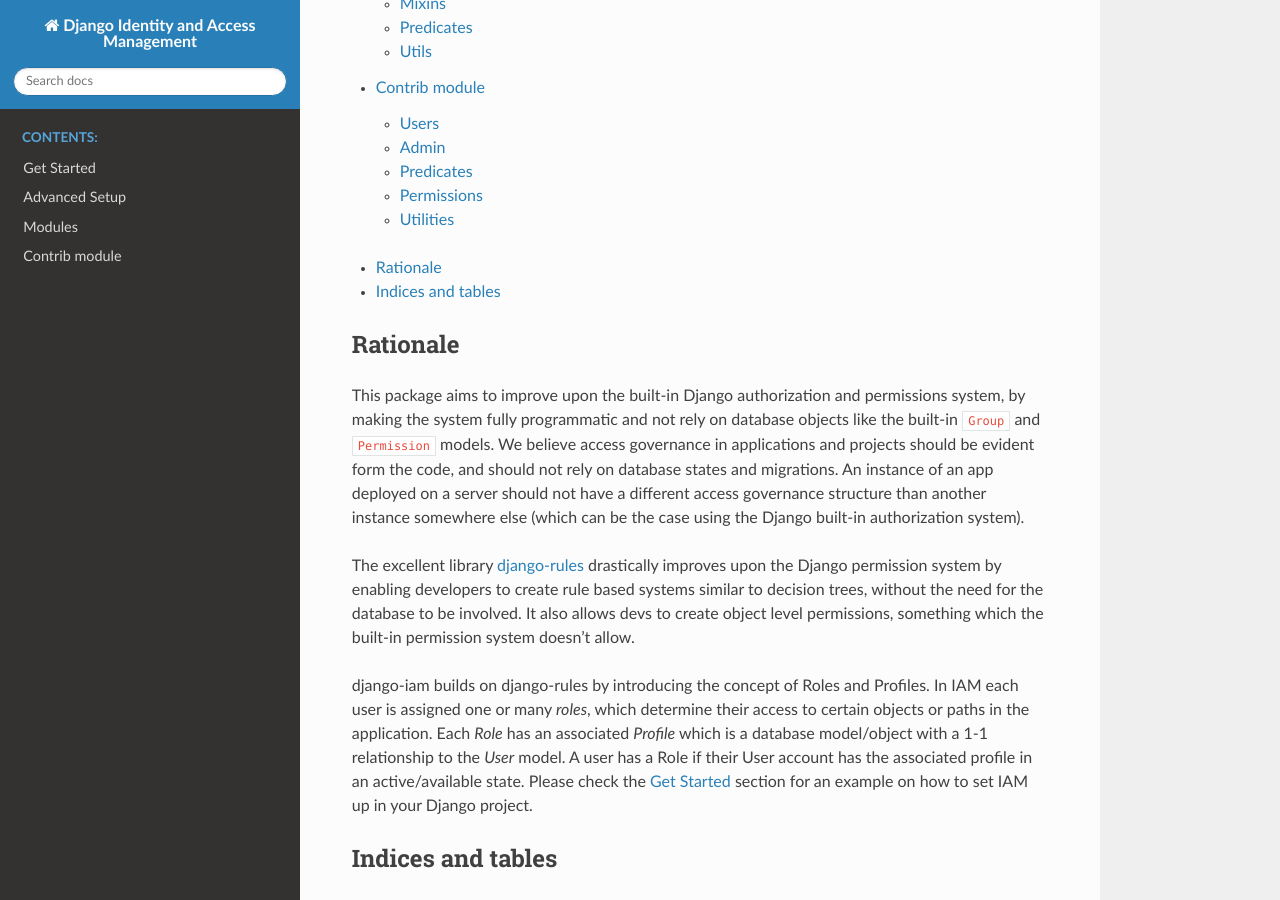
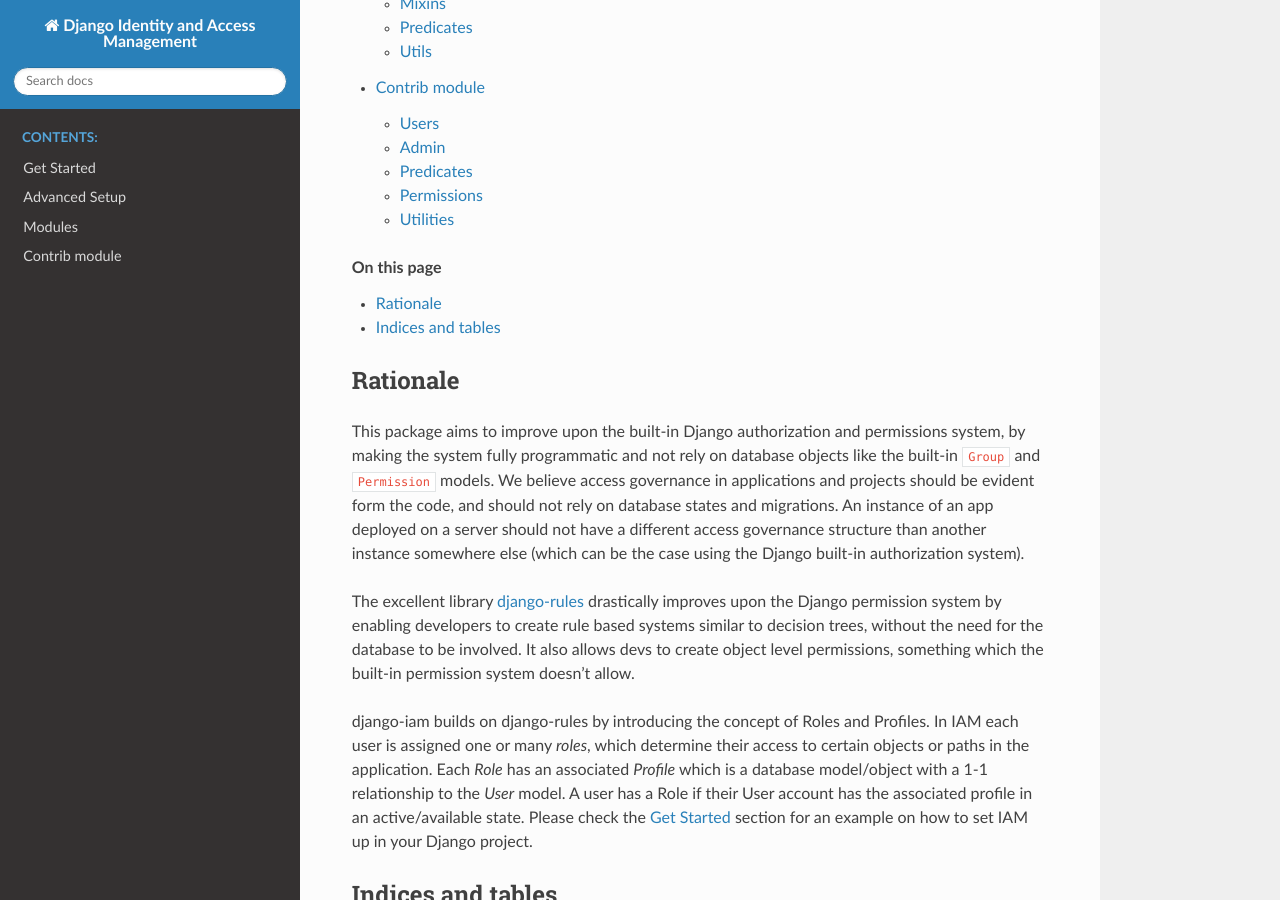
Before and after one commit to kaoslabsinc/django-iam, a Sphinx documentation site: the page built from docs/index.rst, in a window 1280 px wide and 900 px high, scrolled down 500 px. Built offline with Sphinx 7.4.7 and the Read the Docs theme 2.0.0, drawn with Linux system fonts in a browser that asks for light colours.

Commit message:
caption for local contents

```diff
--- a/docs/index.rst
+++ b/docs/index.rst
@@ -16,7 +16,7 @@
     modules
     contrib/index
 
-.. contents::
+.. contents:: On this page
     :local:
     :depth: 2
 
```
